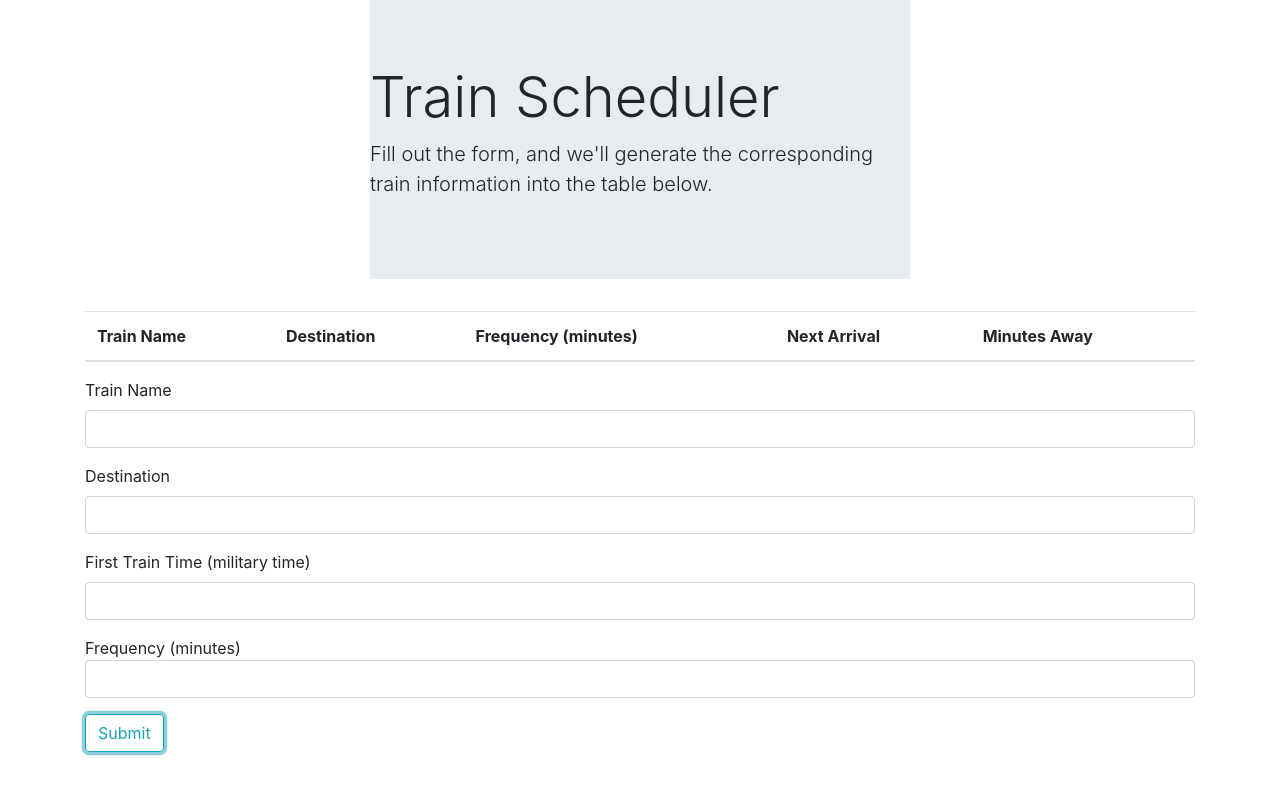
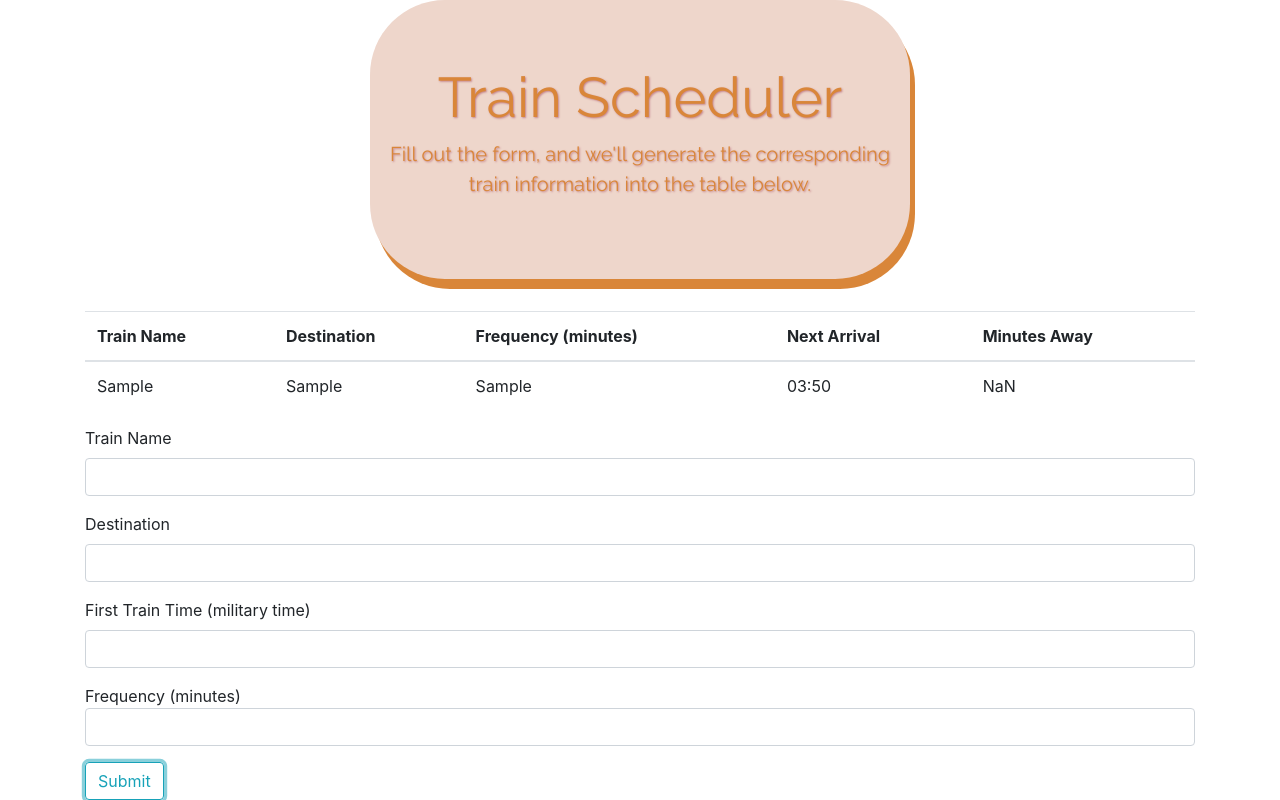
Before and after one commit to pariscornett/trainScheduler, a plain HTML site: page index.html in a window 1280 px wide. Both pictures are taken after typing "Sample", "Sample", "Sample", "Sample" into the empty fields and a click on the button "Submit". Drawn offline with nearby package versions, Linux system fonts and the light colour scheme; no server answers.

Commit message:
completed :sparkles:

```diff
--- a/assets/style.css
+++ b/assets/style.css
@@ -0,0 +1,9 @@
+.jumbotron {
+    background-color:#eed6cb;
+    color:#d98639;
+    text-align:center;
+    border-radius: 75px;
+    text-shadow: 1px 1px 2px#c6858c;
+    box-shadow: 5px 10px;
+    font-family: 'Raleway', sans-serif;
+}
--- a/assets/train.js
+++ b/assets/train.js
@@ -18,9 +18,9 @@ let destination;
 let trainTime;
 let frequency;
 
-
 //create an event handler to store user input in variables, then firebase, and then display onto the table.
 $("#submit").on("click", function (){
+  event.preventDefault();
   //isolates the text entered by user and stores it in a variable
     trainName = $("#train-name-input").val().trim();
     destination = $("#destination-input").val().trim();
@@ -32,6 +32,13 @@ $("#submit").on("click", function (){
     console.log(trainTime);
     console.log(frequency);
 
+    let newTrain = {
+      name: trainName,
+      destination: destination,
+      firstTrain: trainTime,
+      frequency: frequency
+    }
+
   //empties the input boxes to avoid user needing to backspace
     $("#train-name-input").val("");
     $("#destination-input").val("");
@@ -39,17 +46,44 @@ $("#submit").on("click", function (){
     $("#frequency-input").val("");
 
   //pushes variable information to the firebase database and stores it there
-    database.ref().push({
-        trainName : trainName,
-        destination : destination,
-        trainTime : trainTime,
-        frequency : frequency,
-        trainNumber : trainNumber
+    database.ref().push(newTrain);
+
+    database.ref().on("child_added", function(childSnapshot) {
+      var trainName = childSnapshot.val().name;
+      var destination = childSnapshot.val().destination;
+      var trainTime = childSnapshot.val().firstTrain;
+      var frequency = childSnapshot.val().frequency;
+
     })
 
+    // First Time (pushed back 1 year to make sure it comes before current time)
+  var firstTimeConverted = moment(trainTime, "HH:mm").subtract(1, "years");
+  console.log("firstTimeConverted: " + firstTimeConverted);
+
+  // Current Time
+  var currentTime = moment();
+  console.log("CURRENT TIME: " + moment(currentTime).format("hh:mm"));
+
+  // Difference between the times
+  var diffTime = moment().diff(moment(firstTimeConverted), "minutes");
+  console.log("DIFFERENCE IN TIME: " + diffTime);
+
+  // Time apart (remainder)
+  var tRemainder = diffTime % frequency;
+  console.log(tRemainder);
+
+  // Minute Until Train
+  var tMinutesTillTrain = frequency - tRemainder;
+  console.log("MINUTES TILL TRAIN: " + tMinutesTillTrain);
+
+  // Next Train
+  var nextTrain = moment().add(tMinutesTillTrain, "minutes");
+  console.log("ARRIVAL TIME: " + moment(nextTrain).format("hh:mm"));
+
   //variable making a new row in a table with the information from each input area
-    let addRow = " <tr><td>" + trainName + "<td>" + destination + "<td>" + frequency + "<td>" + "placeholder" + "<td>" + "placeholder" + "</tr>";
+    let addRow = " <tr><td>" + newTrain.name + "<td>" + destination + "<td>" + frequency + "<td>"  + moment(nextTrain).format("hh:mm") + "<td>" + tMinutesTillTrain + "</tr>";
 
   //appending the aforementioned markup to DOM
-    $("#display-table").append(addRow);
+    $("#display-table").html(addRow);
+
 })
--- a/index.html
+++ b/index.html
@@ -7,8 +7,8 @@
     <title>Train Schedule</title>
     <!--Bootstrap-->
     <link rel="stylesheet" href="https://stackpath.bootstrapcdn.com/bootstrap/4.3.1/css/bootstrap.min.css" integrity="sha384-ggOyR0iXCbMQv3Xipma34MD+dH/1fQ784/j6cY/iJTQUOhcWr7x9JvoRxT2MZw1T" crossorigin="anonymous">
-    <!--Reset CSS-->
-    <link rel = "stylesheet" type = "text/css" href = "assets/reset.css">
+    <!--Google Font-->
+    <link href="https://fonts.googleapis.com/css?family=Raleway&display=swap" rel="stylesheet">
     <!--CSS-->
     <link rel = "stylesheet" type = "text/css" href = "assets/style.css">
 </head>
```
